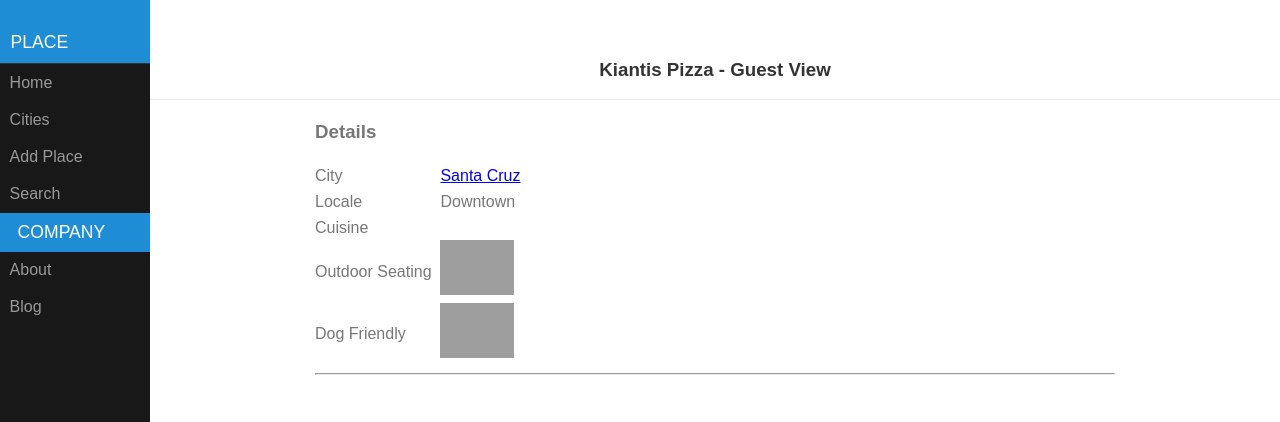
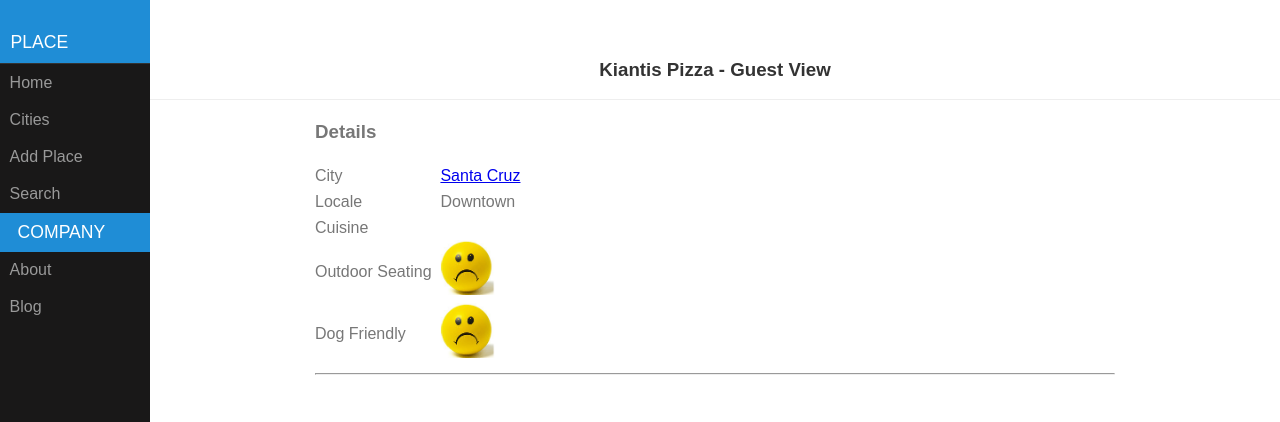
Before and after one commit to danecollins/tp, a Django app: page /places/view/1/ in a window 1280 px wide. Shown: the top 422 px of the page. Run offline with Django 3.2, Linux system fonts and the light colour scheme; data comes from the database, SQL or seed files in the repository; grey boxes are pictures that could not be loaded.

Commit message:
faces are png not git

```diff
--- a/places/templates/places/place_detail.html
+++ b/places/templates/places/place_detail.html
@@ -13,10 +13,10 @@
     		<tr><td class='place-field'>City</td>           <td><a href="/places/city/{{ p.city }}">{{ p.city }}</a></td></tr>
     		<tr><td class='place-field'>Locale</td>         <td>{{ p.locale }}</td></tr>
             <tr><td class='place-field'>Cuisine</td>        <td>{{ p.cuisine }}</td></tr>
-    		<tr><td class='place-field'>Outdoor Seating&nbsp;&nbsp;</td><td>{% if p.outdoor %}<img src="/static/happy.gif" alt="thumbs up" height="55"/>
-                                                                            {% else %}<img src="/static/sad.gif" alt="thumbs down" height="55"/>{% endif %}</td></tr>
-    		<tr><td class='place-field'>Dog Friendly</td>   <td>{% if p.dog_friendly %}<img src="/static/hapy.gif" alt="thumbs up" height="55"/>
-                                                                            {% else %}<img src="/static/sad.gif" alt="thumbs down" height="55"/>{% endif %}</td></tr>
+    		<tr><td class='place-field'>Outdoor Seating&nbsp;&nbsp;</td><td>{% if p.outdoor %}<img src="/static/happy.png" alt="thumbs up" height="55"/>
+                                                                            {% else %}<img src="/static/sad.png" alt="thumbs down" height="55"/>{% endif %}</td></tr>
+    		<tr><td class='place-field'>Dog Friendly</td>   <td>{% if p.dog_friendly %}<img src="/static/hapy.png" alt="thumbs up" height="55"/>
+                                                                            {% else %}<img src="/static/sad.png" alt="thumbs down" height="55"/>{% endif %}</td></tr>
             {% if p.user == user %}
             <tr><td class='place-field'>Rating</td>         <td>{% if p.rating == -1 %}<img src="/static/dislike.gif" alt="distdke" height="55"/>
                 {% else %}<img = src="/static/star_{{ p.rating }}.gif" alt="rated {{ p.rating }} stars" height="55"/>
```
